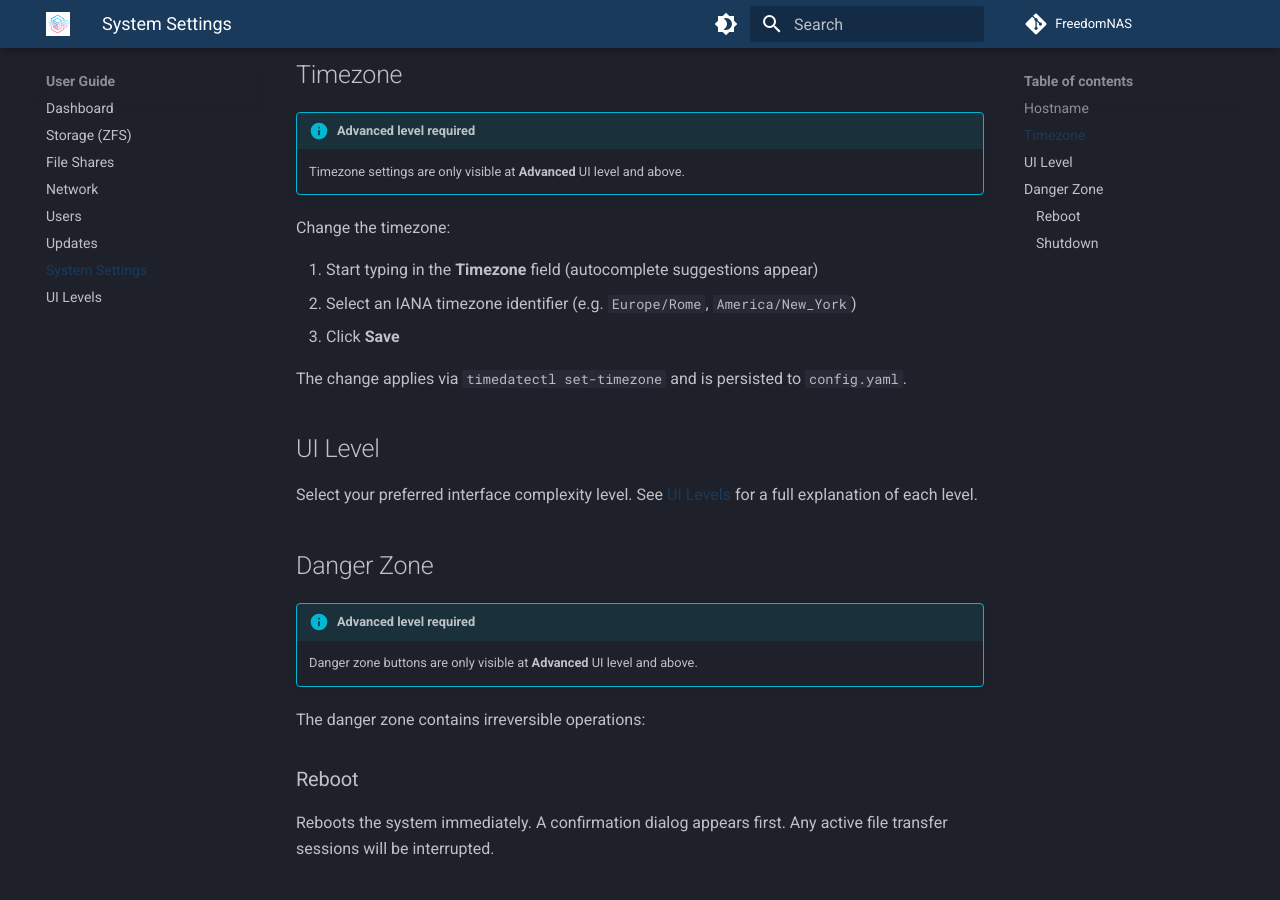
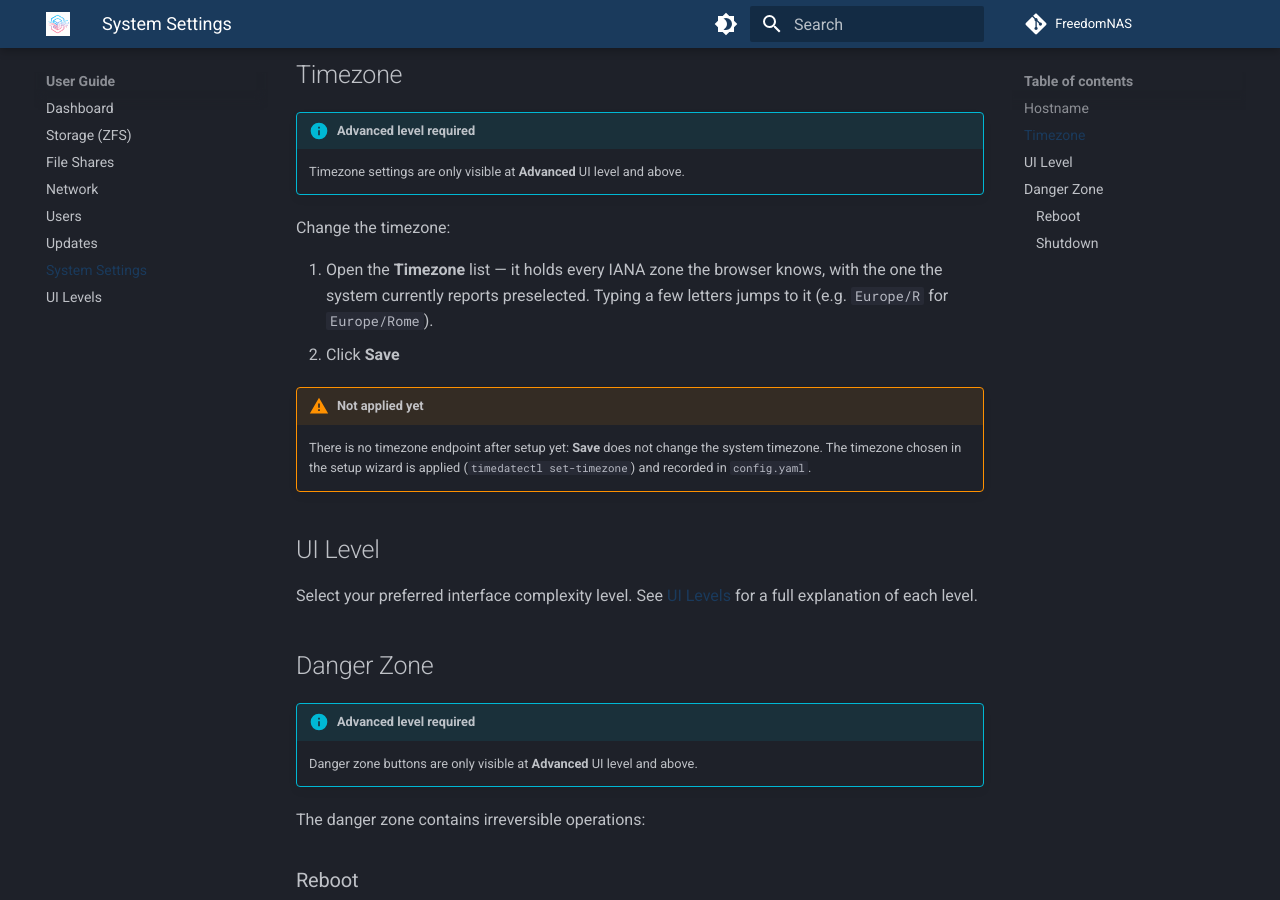
Before and after one commit to FreedomNAS/freedomnas-docs, an MkDocs documentation site: the page built from docs/user-guide/system.md, in a window 1280 px wide and 900 px high, scrolled down 537 px. Built offline with MkDocs 1.6.1 and Material for MkDocs 9.7.7, drawn with Linux system fonts in a browser that asks for light colours.

Commit message:
Document the timezone list and that System does not apply it yet

```diff
--- a/docs/user-guide/system.md
+++ b/docs/user-guide/system.md
@@ -22,11 +22,15 @@ no spaces.
 
 Change the timezone:
 
-1. Start typing in the **Timezone** field (autocomplete suggestions appear)
-2. Select an IANA timezone identifier (e.g. `Europe/Rome`, `America/New_York`)
-3. Click **Save**
+1. Open the **Timezone** list — it holds every IANA zone the browser knows,
+   with the one the system currently reports preselected. Typing a few
+   letters jumps to it (e.g. `Europe/R` for `Europe/Rome`).
+2. Click **Save**
 
-The change applies via `timedatectl set-timezone` and is persisted to `config.yaml`.
+!!! warning "Not applied yet"
+    There is no timezone endpoint after setup yet: **Save** does not change
+    the system timezone. The timezone chosen in the setup wizard is applied
+    (`timedatectl set-timezone`) and recorded in `config.yaml`.
 
 ## UI Level
 
```
Also changed, not shown: docs/developer/frontend.md (+5 -1 lines).
